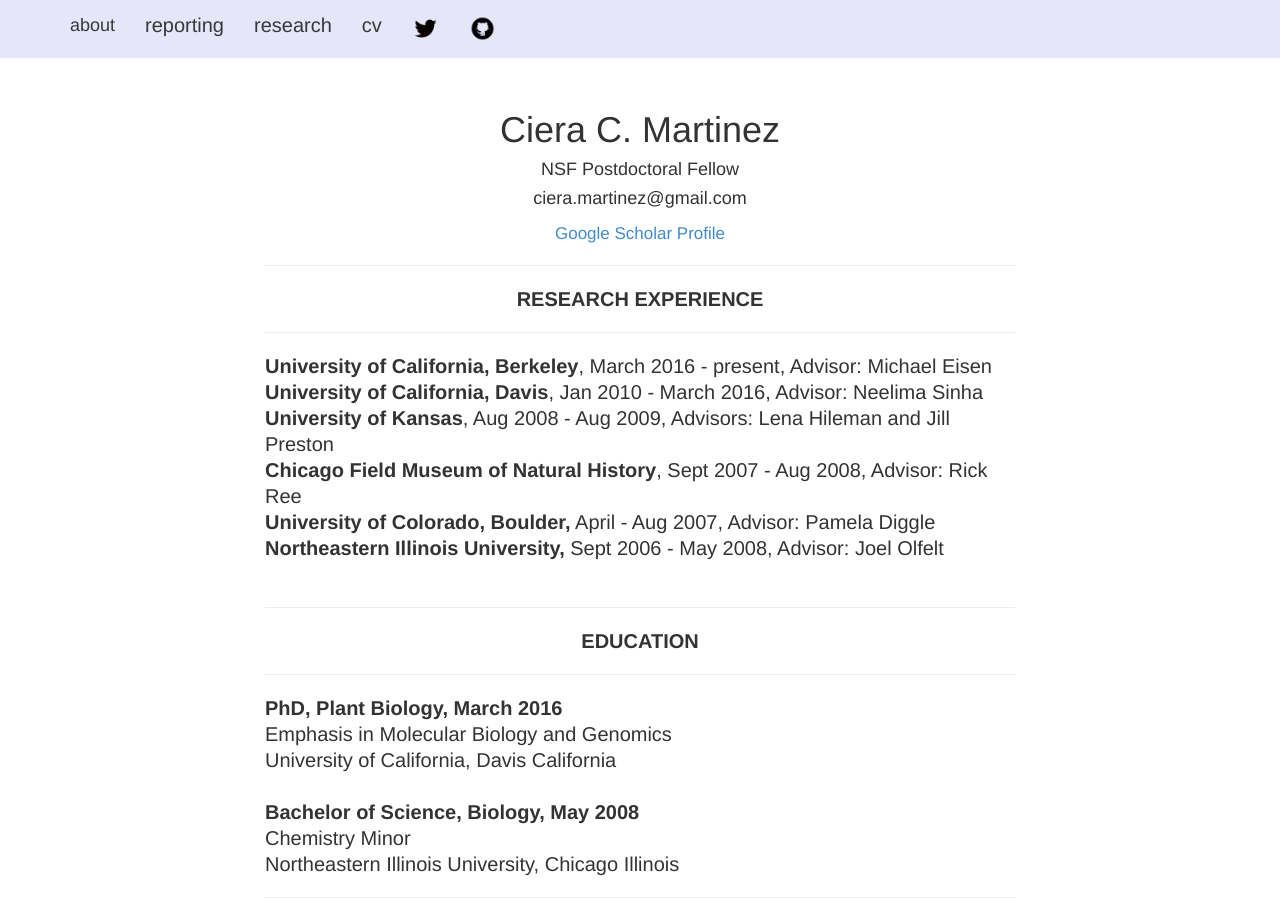
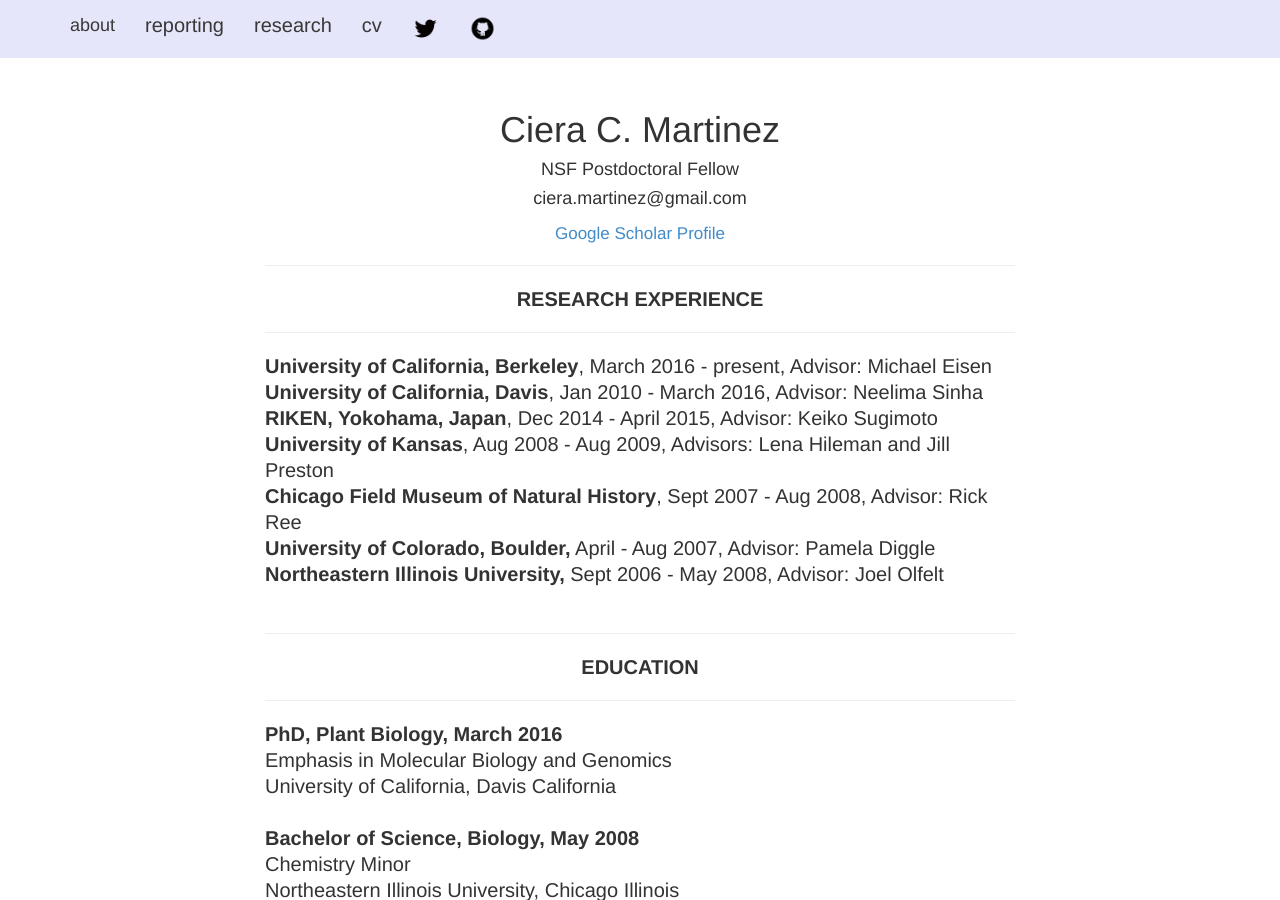
Before and after one commit to iamciera/creports, a Jekyll site: the page built from cv/index.html, in a window 1280 px wide and 900 px high. Built offline with Jekyll 4.4.1, drawn with Linux system fonts in a browser that asks for light colours; nearby versions of some CDN libraries.

Commit message:
added RIKEN to cv

```diff
--- a/cv/index.html
+++ b/cv/index.html
@@ -20,6 +20,8 @@ layout: default
 				<hr />
 				<strong>University of California, Berkeley</strong>, March 2016 - present, Advisor: Michael Eisen<br />
 				<strong>University of California, Davis</strong>, Jan 2010 - March 2016, Advisor: Neelima Sinha
+				<br />
+				<strong>RIKEN, Yokohama, Japan</strong>, Dec 2014 - April 2015, Advisor: Keiko Sugimoto
 				<br />
 				<strong>University of Kansas</strong>, Aug 2008 - Aug 2009,
 				Advisors: Lena Hileman and Jill Preston<br />
```
